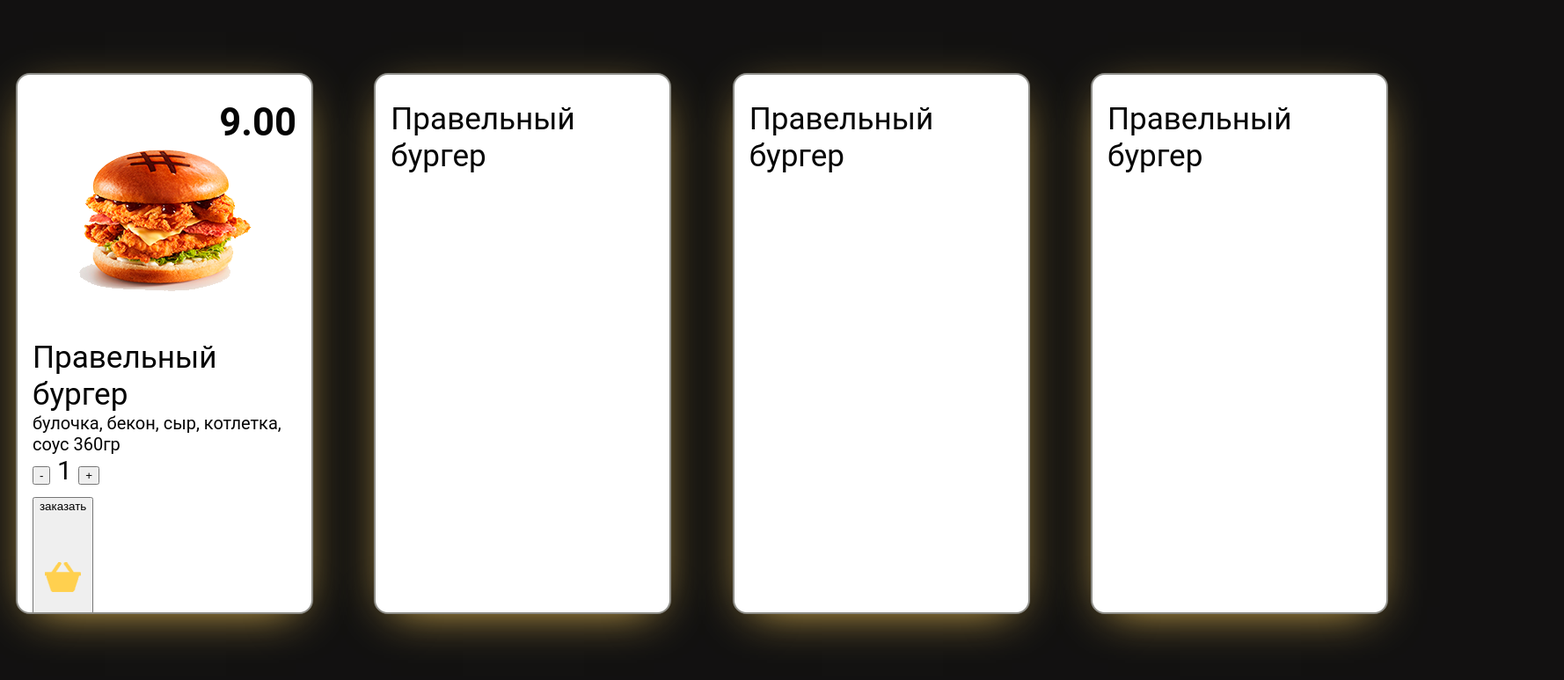
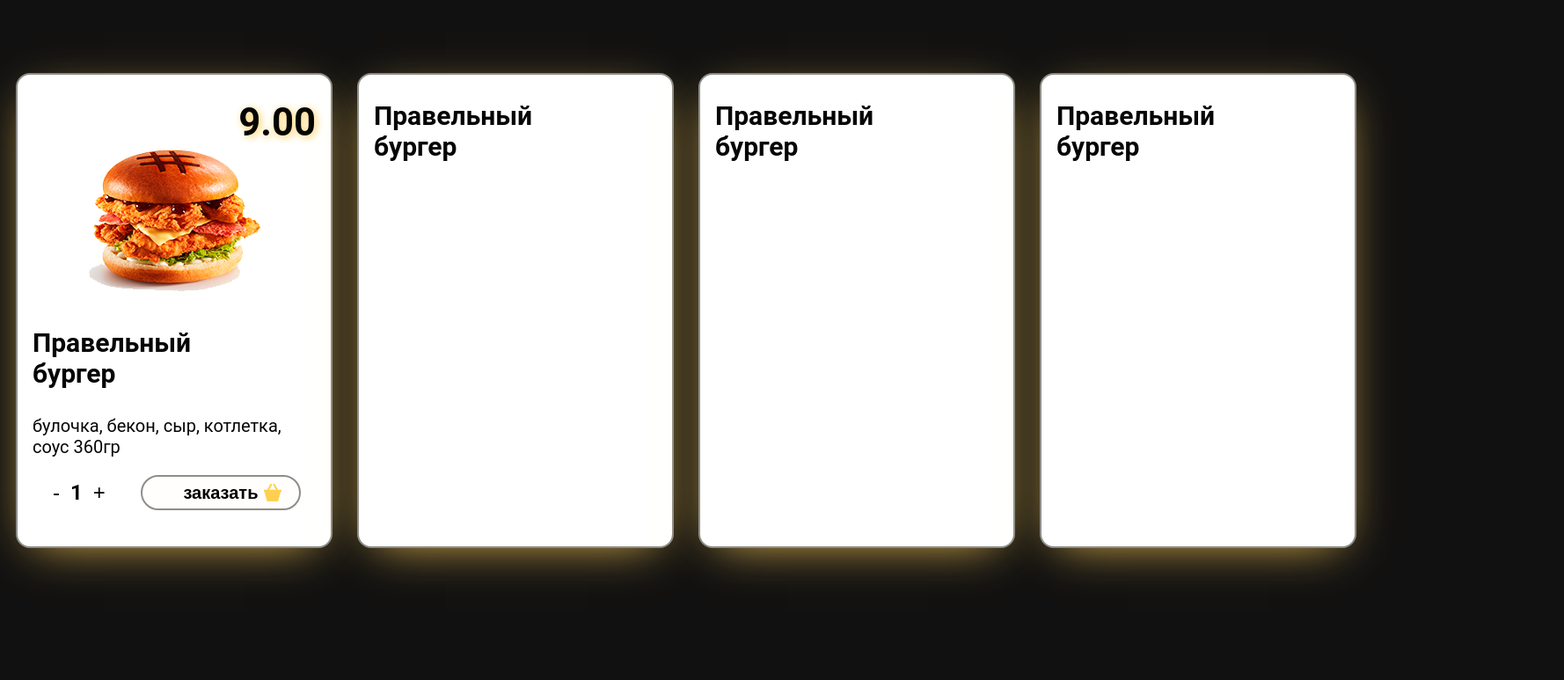
Before and after one commit to jakemidway/burger, a plain HTML site: page index.html in a window 1280 px wide. Shown: the part 1437-2210 px from the top of the page at 88% size, 1778 px wide, since content can reach past the window. After the commit the page ends 2140 px from the top, so only its background shows below. Drawn offline with Linux system fonts and the light colour scheme.

Commit message:
делал каточки

```diff
--- a/style/style.css
+++ b/style/style.css
@@ -1,3 +1,8 @@
+*{
+	padding: 0;
+	margin: 0;
+	box-sizing: border-box;
+	}
 body{
 	margin: 0;
 	padding: 0;
@@ -32,6 +37,7 @@ h2{
 }
 h3{
 	margin: 0;
+	font-size: 30px;
 }
 a{
 	color: #fff;
@@ -271,13 +277,14 @@ header{
 	overflow:hidden;
 	/*flex-grow: 1;*/
 	color: #050505;
+	font-size: 20px;
 	background: #fff;
 	border: 2px solid #8e8e89;
 	border-radius: 16px;
 	padding: 29px 17px 42px;
 	box-shadow: 0px 12px 53px -20px #FECF5A;
 
-	width: 300px;
+	width: 360px;
 	height: 540px;
 }
 .card:hover{
@@ -288,17 +295,61 @@ header{
 	right: 17px;
 	font-weight: bold;
 	font-size: 43.6px;
-
+	text-shadow: #fecf5a 2px 2px 10px;
 }
-.card img{
+.mini-burger{
 	display: block;
 	padding-top: 56px;
 	margin: 0 auto;
-	margin-bottom:53px;
+	margin-bottom:40px;
 }
 .card h3{
-	font-weight: normal;
+	font-weight: 700;
+	margin-bottom: 30px;
 }
 .card p{
+	margin-bottom: 20px;
+}
+.card-buttons{
+	display: flex;
+	flex-direction: row;
+	justify-content: space-around;
+	align-items: center;
+}
+.amount{
+	display: inline-block;
+	font-size: 24px;
+	font-weight: 600;
+}
+.amount button{
+	border: none;
+	padding: 0;
+	margin: 0 6px;
+	font-size: 24px;
+	font-weight: 100;
+	background-color: #fff;
+}
+.amount button:hover{
+	text-shadow: 1px 1px 2px black,
+	1px 1px 10px yellow;
+}
+.buy{
+	position: relative;
+	width: 182px;
+	height: 40px;
 	font-size: 20px;
+	font-weight: 600;
+	border-radius: 20px;
+	border: 2px solid #8e8e89;
+	background-color: #fffefc;
 }
+.basket-button{
+	position: absolute;
+	top: 8px;
+	right: 20px;
+	width: 20px;
+	height: 20px;
+}
+.buy:hover{
+	box-shadow:  0px 5px 20px #FECF5A;
+}
```
